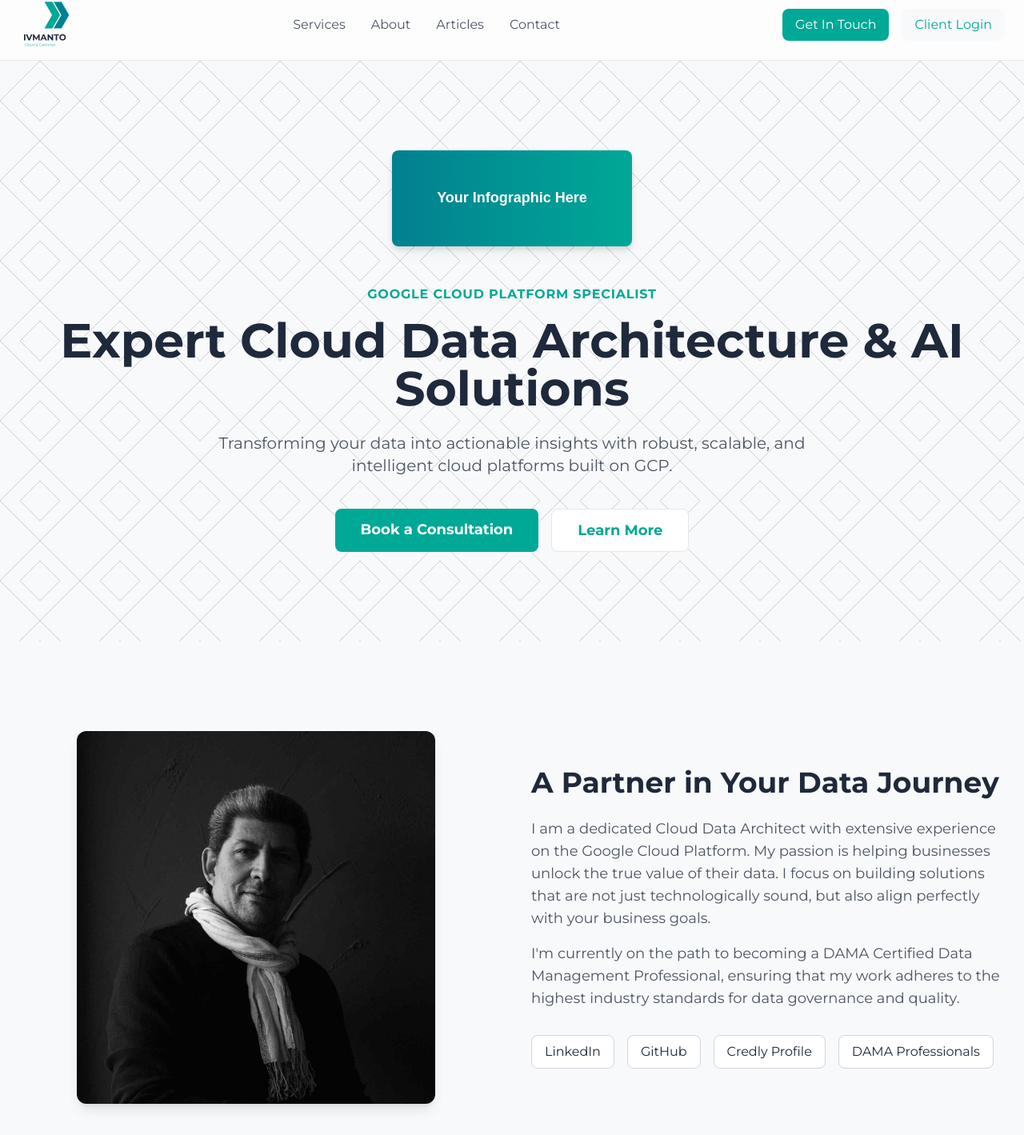
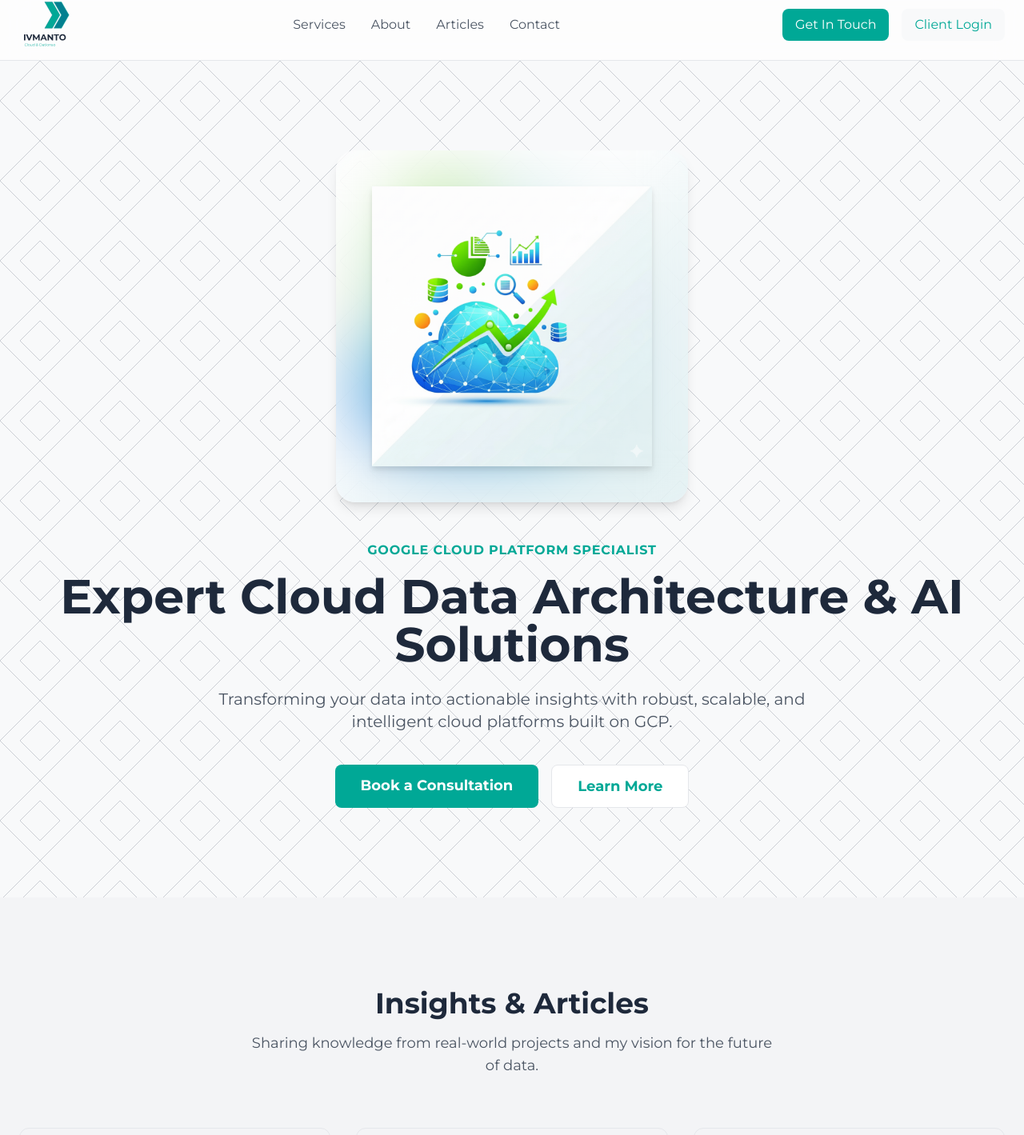
Before and after one commit to dasiyes/ivmanto.com, a Vue app: page / in a window 1280 px wide. Shown: the part 13-1432 px from the top of the page at 80% size. Built offline with nearby package versions, Linux system fonts and the light colour scheme.

Commit message:
About page separated. WIP

```diff
--- a/src/App.vue
+++ b/src/App.vue
@@ -8,7 +8,7 @@ const isMobileMenuOpen = ref(false)
 
 const navLinks = [
   { text: 'Services', to: '/#services' },
-  { text: 'About', to: '/#about' },
+  { text: 'About', to: '/about' },
   { text: 'Articles', to: '/#articles' },
   { text: 'Contact', to: '/#contact' },
 ]
--- a/src/components/sections/HeroInfographicSection.vue
+++ b/src/components/sections/HeroInfographicSection.vue
@@ -1,25 +1,23 @@
+<!-- <template>
+  <div class="mb-12 flex justify-center" aria-hidden="true">
+    <img src="@/assets/cloud-pic-2.png" alt="" class="w-[350px] drop-shadow-lg" />
+  </div>
+</template> -->
+
 <template>
   <div class="mb-12 flex justify-center" aria-hidden="true">
-    <svg width="300" height="120" viewBox="0 0 300 120" class="drop-shadow-lg">
-      <defs>
-        <linearGradient id="grad1" x1="0%" y1="0%" x2="100%" y2="0%">
-          <stop offset="0%" style="stop-color: rgb(2, 128, 144); stop-opacity: 1" />
-          <stop offset="100%" style="stop-color: rgb(0, 168, 150); stop-opacity: 1" />
-        </linearGradient>
-      </defs>
-      <rect width="300" height="120" rx="8" fill="url(#grad1)" />
-      <text
-        x="50%"
-        y="50%"
-        dominant-baseline="middle"
-        text-anchor="middle"
-        fill="white"
-        font-size="18"
-        font-family="sans-serif"
-        font-weight="bold"
-      >
-        Your Infographic Here
-      </text>
-    </svg>
+    <!-- Frame with soft-focus background -->
+    <div
+      class="relative flex items-center justify-center w-[440px] h-[440px] overflow-hidden rounded-3xl bg-white/10 shadow-lg"
+    >
+      <!-- Blurred background -->
+      <img
+        src="@/assets/cloud-pic-2.png"
+        alt=""
+        class="absolute inset-0 h-full w-full scale-125 object-cover blur-2xl"
+      />
+      <!-- Foreground image -->
+      <img src="@/assets/cloud-pic-2.png" alt="" class="relative w-[350px] drop-shadow-lg" />
+    </div>
   </div>
 </template>
--- a/src/router/index.ts
+++ b/src/router/index.ts
@@ -1,6 +1,7 @@
 import { createRouter, createWebHistory } from 'vue-router'
 import HomeView from '@/views/HomeView.vue'
 import LoginView from '@/views/LoginView.vue'
+import AboutView from '@/views/AboutView.vue'
 
 const router = createRouter({
   history: createWebHistory(import.meta.env.BASE_URL),
@@ -9,6 +10,11 @@ const router = createRouter({
       path: '/',
       name: 'home',
       component: HomeView,
+    },
+    {
+      path: '/about',
+      name: 'about',
+      component: AboutView,
     },
     {
       path: '/login',
--- /dev/null
+++ b/src/views/AboutView.vue
@@ -0,0 +1,56 @@
+<template>
+  <section class="py-20 md:py-28 bg-light-gray">
+    <div class="container mx-auto px-6 grid md:grid-cols-2 gap-12 items-center">
+      <div>
+        <img
+          src="/src/assets/nt.jpg"
+          alt="IVMANTO"
+          class="rounded-xl shadow-lg w-full max-w-md mx-auto"
+        />
+      </div>
+      <div>
+        <h2 class="text-3xl md:text-4xl font-bold text-dark-slate">
+          A Partner in Your Data Journey
+        </h2>
+        <p class="text-lg text-gray-600 mt-6">
+          I am a dedicated Cloud Data Architect with extensive experience on the Google Cloud
+          Platform. My passion is helping businesses unlock the true value of their data. I focus on
+          building solutions that are not just technologically sound, but also align perfectly with
+          your business goals.
+        </p>
+        <p class="text-lg text-gray-600 mt-4">
+          I'm currently on the path to becoming a DAMA Certified Data Management Professional,
+          ensuring that my work adheres to the highest industry standards for data governance and
+          quality.
+        </p>
+        <div class="mt-8 flex flex-wrap gap-4">
+          <a
+            href="https://linkedin.com/in/nikolaytonev"
+            class="bg-white border border-gray-300 text-dark-slate font-medium py-2 px-4 rounded-lg hover:bg-gray-50 transition-all flex items-center gap-2"
+            target="_blank"
+            rel="noopener noreferrer"
+            >LinkedIn</a
+          ><a
+            href="https://github.com/dasiyes"
+            class="bg-white border border-gray-300 text-dark-slate font-medium py-2 px-4 rounded-lg hover:bg-gray-50 transition-all flex items-center gap-2"
+            target="_blank"
+            rel="noopener noreferrer"
+            >GitHub</a
+          ><a
+            href="https://www.credly.com/users/nikolay-tonev.a60be769/badges#credly"
+            class="bg-white border border-gray-300 text-dark-slate font-medium py-2 px-4 rounded-lg hover:bg-gray-50 transition-all flex items-center gap-2"
+            target="_blank"
+            rel="noopener noreferrer"
+            >Credly Profile</a
+          ><a
+            href="https://cdmp.info/"
+            class="bg-white border border-gray-300 text-dark-slate font-medium py-2 px-4 rounded-lg hover:bg-gray-50 transition-all flex items-center gap-2"
+            target="_blank"
+            rel="noopener noreferrer"
+            >DAMA Professionals</a
+          >
+        </div>
+      </div>
+    </div>
+  </section>
+</template>
--- a/src/views/HomeView.vue
+++ b/src/views/HomeView.vue
@@ -27,61 +27,6 @@ import HeroInfographic from '@/components/sections/HeroInfographicSection.vue'
             class="bg-white text-primary font-bold py-3 px-8 rounded-lg border border-gray-200 hover:bg-gray-50 transition-all text-lg"
             >Learn More</a
           >
-        </div>
-      </div>
-    </section>
-
-    <section id="about" class="py-20 md:py-28 bg-light-gray">
-      <div class="container mx-auto px-6 grid md:grid-cols-2 gap-12 items-center">
-        <div>
-          <img
-            src="/src/assets/nt.jpg"
-            alt="IVMANTO"
-            class="rounded-xl shadow-lg w-full max-w-md mx-auto"
-          />
-        </div>
-        <div>
-          <h2 class="text-3xl md:text-4xl font-bold text-dark-slate">
-            A Partner in Your Data Journey
-          </h2>
-          <p class="text-lg text-gray-600 mt-6">
-            I am a dedicated Cloud Data Architect with extensive experience on the Google Cloud
-            Platform. My passion is helping businesses unlock the true value of their data. I focus
-            on building solutions that are not just technologically sound, but also align perfectly
-            with your business goals.
-          </p>
-          <p class="text-lg text-gray-600 mt-4">
-            I'm currently on the path to becoming a DAMA Certified Data Management Professional,
-            ensuring that my work adheres to the highest industry standards for data governance and
-            quality.
-          </p>
-          <div class="mt-8 flex flex-wrap gap-4">
-            <a
-              href="https://linkedin.com/in/nikolaytonev"
-              class="bg-white border border-gray-300 text-dark-slate font-medium py-2 px-4 rounded-lg hover:bg-gray-50 transition-all flex items-center gap-2"
-              target="_blank"
-              rel="noopener noreferrer"
-              >LinkedIn</a
-            ><a
-              href="https://github.com/dasiyes"
-              class="bg-white border border-gray-300 text-dark-slate font-medium py-2 px-4 rounded-lg hover:bg-gray-50 transition-all flex items-center gap-2"
-              target="_blank"
-              rel="noopener noreferrer"
-              >GitHub</a
-            ><a
-              href="https://www.credly.com/users/nikolay-tonev.a60be769/badges#credly"
-              class="bg-white border border-gray-300 text-dark-slate font-medium py-2 px-4 rounded-lg hover:bg-gray-50 transition-all flex items-center gap-2"
-              target="_blank"
-              rel="noopener noreferrer"
-              >Credly Profile</a
-            ><a
-              href="https://cdmp.info/"
-              class="bg-white border border-gray-300 text-dark-slate font-medium py-2 px-4 rounded-lg hover:bg-gray-50 transition-all flex items-center gap-2"
-              target="_blank"
-              rel="noopener noreferrer"
-              >DAMA Professionals</a
-            >
-          </div>
         </div>
       </div>
     </section>
```
